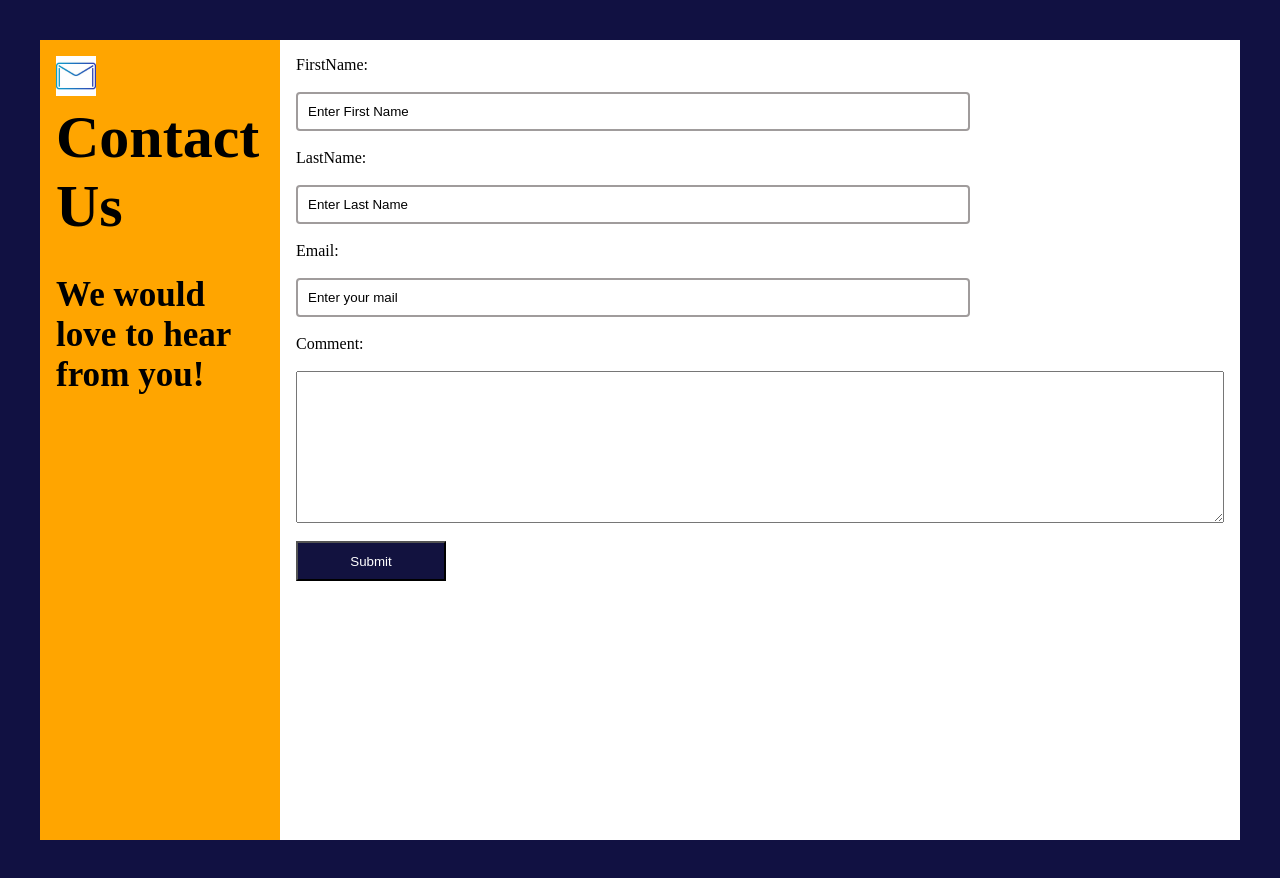
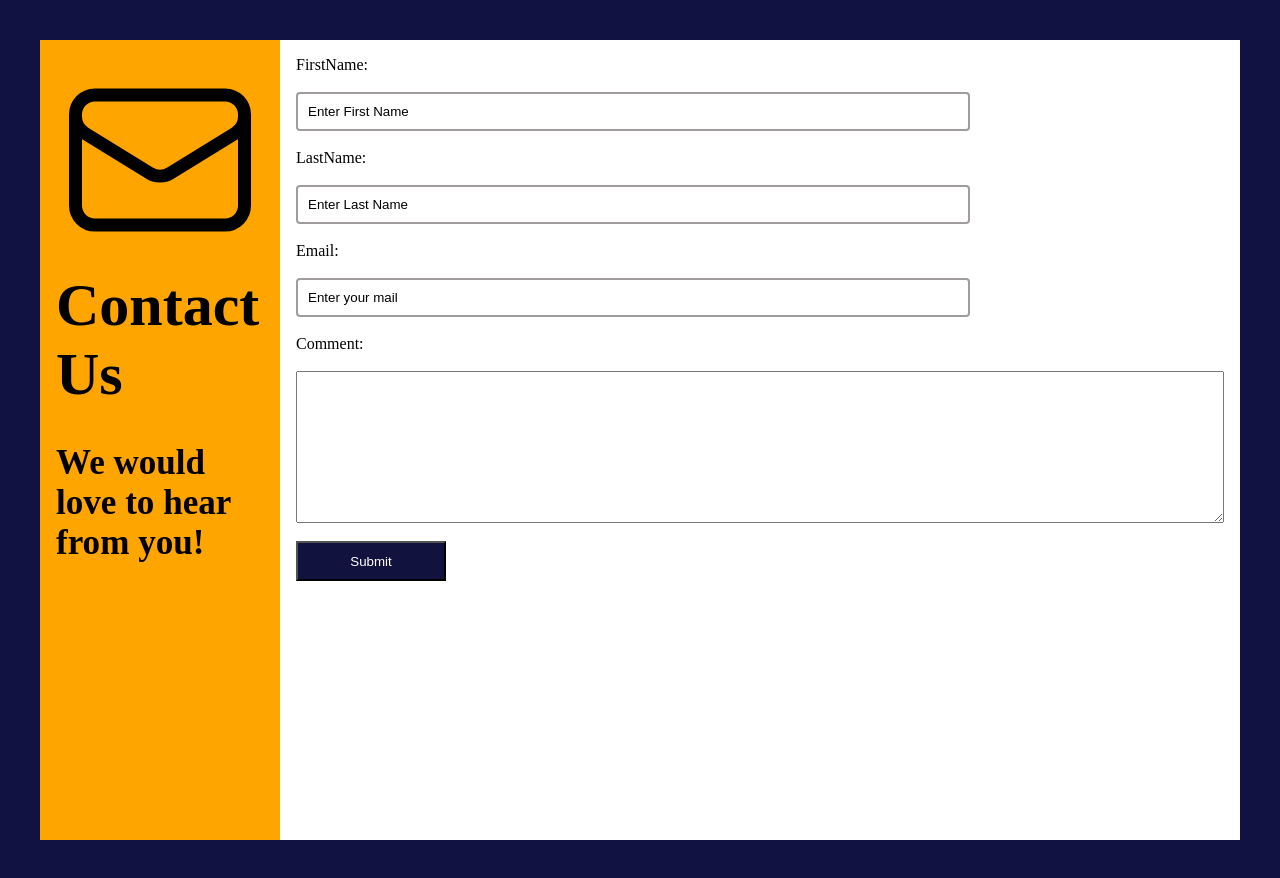
Before and after one commit to ekestephanie1/Forms, a plain HTML site: page index.html in a window 1280 px wide. Drawn offline with Linux system fonts and the light colour scheme.

Commit message:
changes was been made

```diff
--- a/index.html
+++ b/index.html
@@ -10,7 +10,10 @@
 
         <div class="container">
             <div class="formInfo">
-                <img src="img/mail.jpg" width="40"/><br>
+              <svg xmlns="http://www.w3.org/2000/svg" fill="none" viewBox="0 0 24 24" stroke-width="1.5" stroke="currentColor" class="w-6 h-6">
+                <path stroke-linecap="round" stroke-linejoin="round" d="M21.75 6.75v10.5a2.25 2.25 0 01-2.25 2.25h-15a2.25 2.25 0 01-2.25-2.25V6.75m19.5 0A2.25 2.25 0 0019.5 4.5h-15a2.25 2.25 0 00-2.25 2.25m19.5 0v.243a2.25 2.25 0 01-1.07 1.916l-7.5 4.615a2.25 2.25 0 01-2.36 0L3.32 8.91a2.25 2.25 0 01-1.07-1.916V6.75" />
+              </svg>
+
               <h1>Contact Us</h1><br>
               <h3>We would love to hear from you!</h3>
             </div>
```
Also changed, not shown: img/mail.jpg (deleted), 1 other file.
